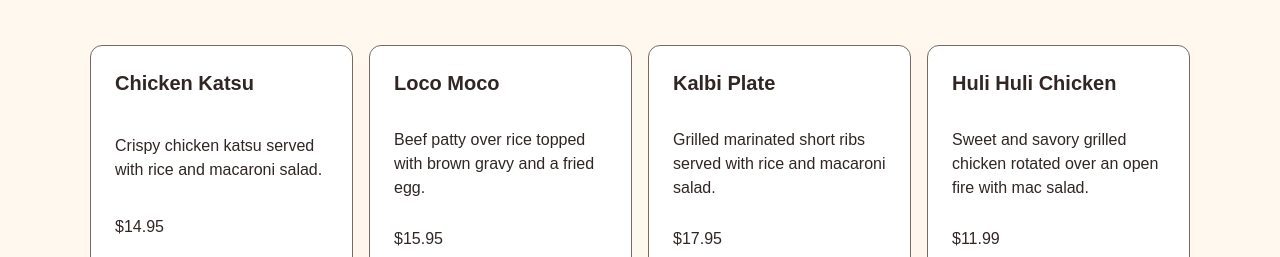
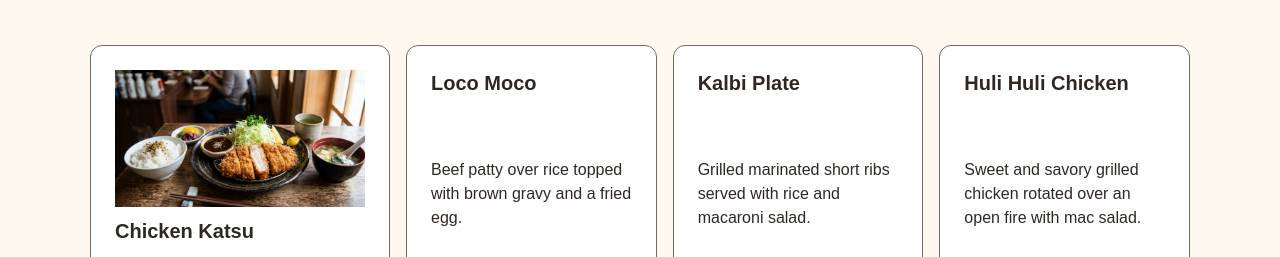
Before and after one commit to jjackson112/pau-hana-kitchen, a React (Vite) app in the folder frontend/: page / in a window 1280 px wide. Shown: the part 539-796 px from the top of the page. Built offline with nearby package versions, Linux system fonts and the light colour scheme; no server answers.

Commit message:
add an image component to the frontend - backend model, menu.js, MenuItem frontend

```diff
--- a/frontend/src/components/MenuItem.jsx
+++ b/frontend/src/components/MenuItem.jsx
@@ -23,6 +23,15 @@ function MenuItem({ item }) {
 
     return (
         <div className="menu-item-card">
+            {item.image && (
+                <img
+                    src={item.image}
+                    alt={item.name}
+                    className="menu-item-image"
+                    loading="lazy"
+                />
+            )}
+
             <h3>{item.name}</h3>
             <p>{item.description}</p>
             <p>${item.price}</p>
--- a/frontend/src/data/menu.js
+++ b/frontend/src/data/menu.js
@@ -1,3 +1,5 @@
+import chickenKatsu from "../assets/chicken-katsu.png";
+
 const menuItems = [
         {
         id: 1,
@@ -6,7 +8,8 @@ const menuItems = [
         price: 14.95,
         category: "Plate Lunches",
         popular: true,
-        vegetarian: false
+        vegetarian: false,
+        image: chickenKatsu
     },
     {
         id: 2,
```
Also changed, not shown: frontend/src/assets/chicken-katsu.png (added).
